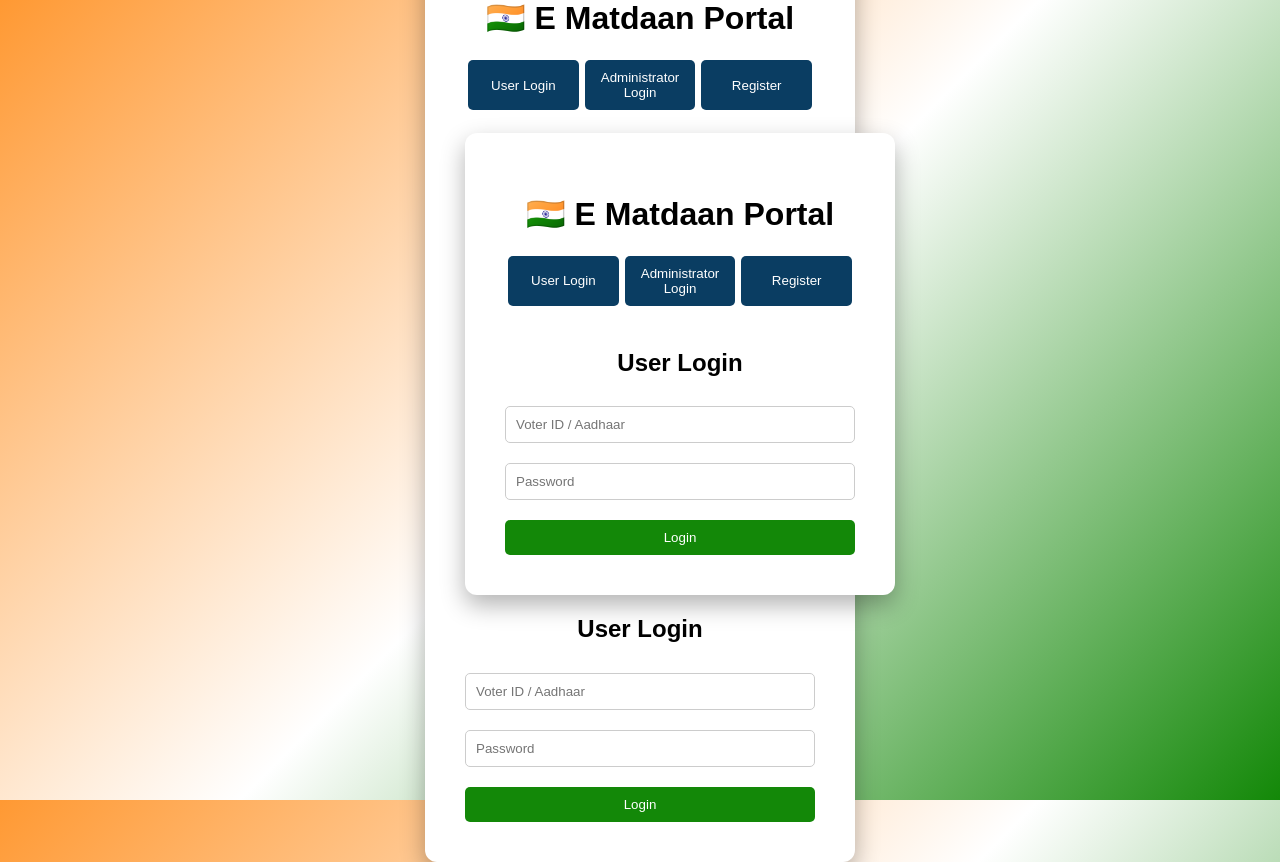
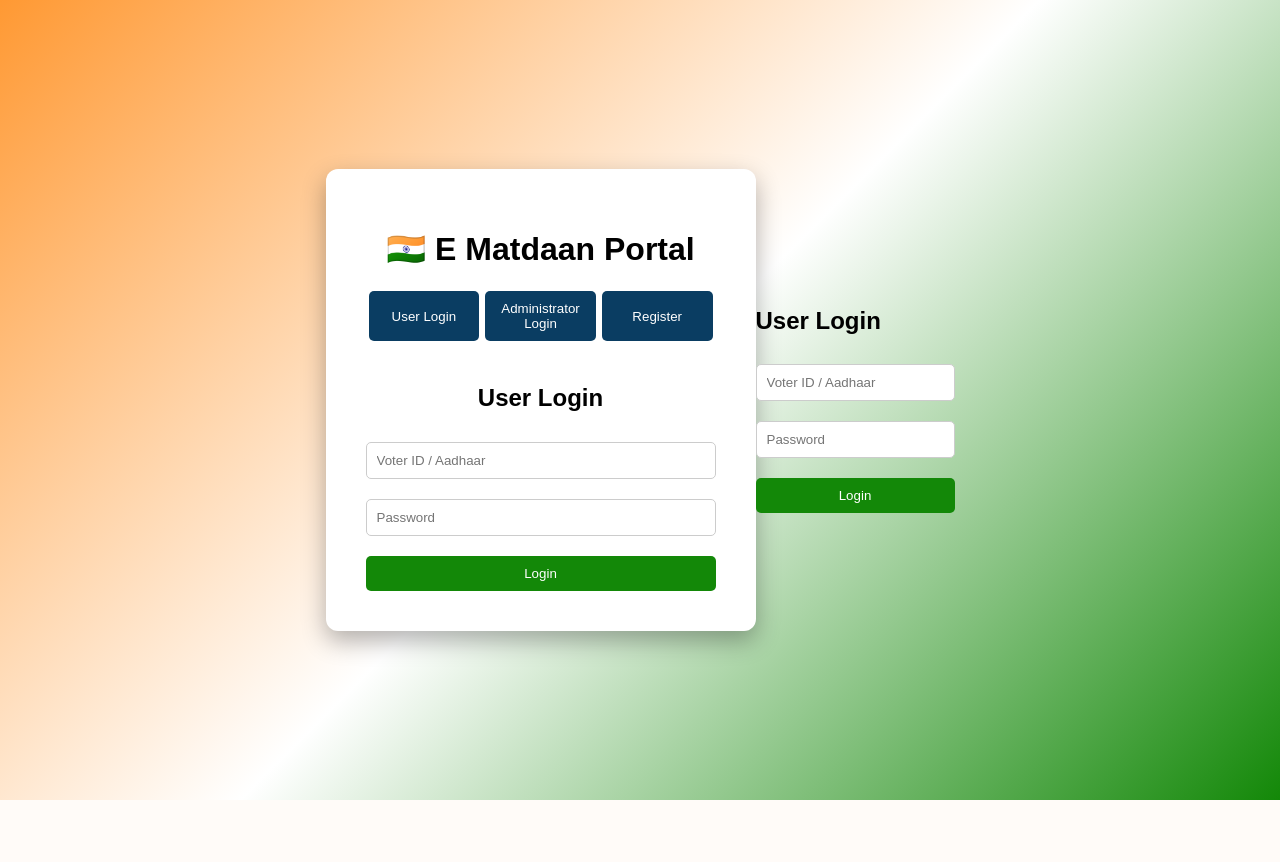
Before and after one commit to vansh-create/E-Matdaan, a Flask app: template templates/login.html in a window 1280 px wide. After the commit the page ends 800 px from the top, so only its background shows below. Run offline with Flask 3, Linux system fonts and the light colour scheme; the template is opened without the code that fills it, so the values that code supplies are empty.

Commit message:
login structure changes

```diff
--- a/templates/login.html
+++ b/templates/login.html
@@ -1,24 +1,3 @@
-<!DOCTYPE html>
-<html lang="en">
-<head>
-    <title>E Matdaan Portal - Login</title>
-    <meta charset="UTF-8">
-    <meta name="viewport" content="width=device-width, initial-scale=1.0">
-    <link rel="stylesheet" href="login.css">
-</head>
-
-<body>
-
-<div class="container">
-
-    <h1>🇮🇳 E Matdaan Portal</h1>
-
-    <!-- Tabs -->
-    <div class="tabs">
-        <button onclick="showForm('userLogin')">User Login</button>
-        <button onclick="showForm('adminLogin')">Administrator Login</button>
-        <button onclick="showForm('register')">Register</button>
-    </div>
 <!DOCTYPE html>
 <html lang="en">
 <head>
```
